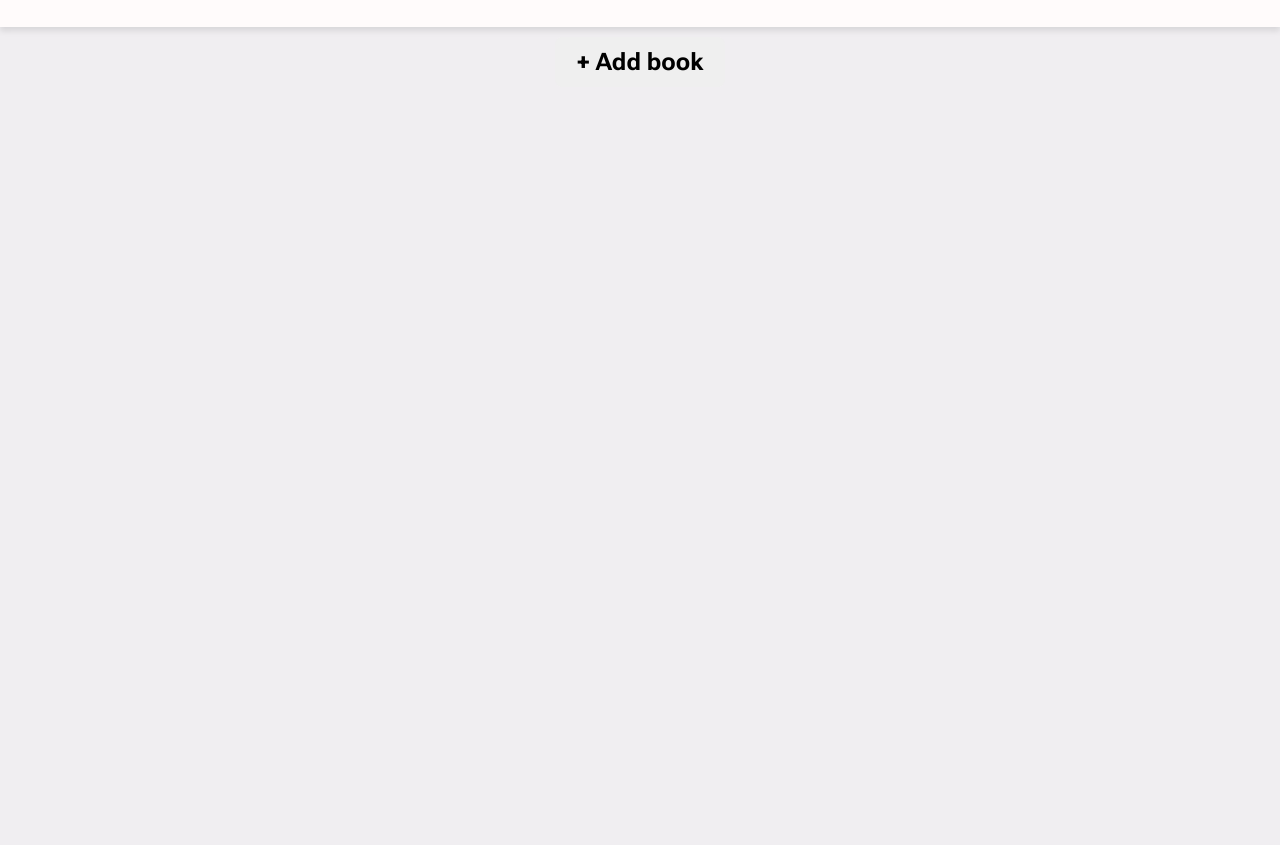
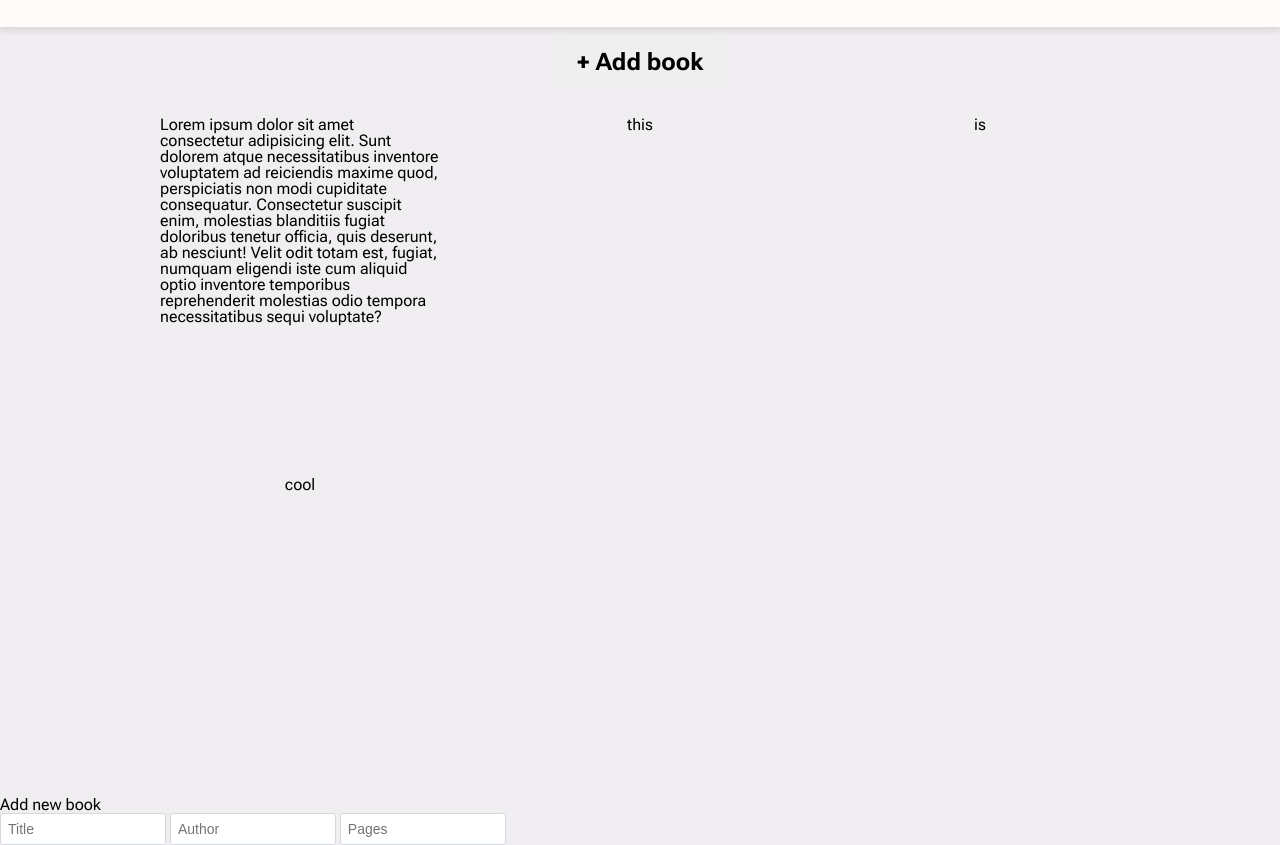
Before and after one commit to SK-2022/Library, a website: page public/index.html in a window 1280 px wide. Shown: the part 73-918 px from the top of the page. Before the commit the page ends 800 px from the top, so only its background shows below. Drawn offline with Linux system fonts and the light colour scheme.

Commit message:
Add basic form styling

```diff
--- a/public/index.html
+++ b/public/index.html
@@ -15,7 +15,7 @@
             <div class="logo-text">Tree of Knowledge</div>
         </div>
         <div class="login-button">
-            <!-- Use firebase for this to allow users to store their data on the backend-->
+            <!-- Use firebase later for this to allow users to store their data on the backend-->
             <form action="#" method="post">
                 <!-- input other login field items if necessary-->
                 <button class="login-button" type="submit">Log in</button>
@@ -25,9 +25,28 @@
     <div class="button-container">
         <button class="add-book-button" type="submit">+ Add book</button>
     </div>
-    <main class="book-card-container">
 
+    <!--Book container-->
+    <main class="book-card-parent-container">
+        <div class="book-card-container">
+            <div class="book-card">Lorem ipsum dolor sit amet consectetur adipisicing elit. Sunt dolorem atque necessitatibus inventore voluptatem ad reiciendis maxime quod, perspiciatis non modi cupiditate consequatur. Consectetur suscipit enim, molestias blanditiis fugiat doloribus tenetur officia, quis deserunt, ab nesciunt! Velit odit totam est, fugiat, numquam eligendi iste cum aliquid optio inventore temporibus reprehenderit molestias odio tempora necessitatibus sequi voluptate?</div>
+            <div class="book-card">this</div>
+            <div class="book-card">is</div>
+            <div class="book-card">cool</div>
+        </div>
     </main>
+    <!--Modal dialog containing a form-->
+    <div class="book-detail-pop-up">
+        <!--No action on this form for now. Add it later when you develop the backend-->
+        <form class="book-form">
+            <div>Add new book</div>
+            <input type="text" placeholder="Title">
+            <input type="text" placeholder="Author">
+            <input type="text" placeholder="Pages">
+        </form>
+    </div>
+
+
     <script type="module">
         // Import the functions you need from the SDKs you need
         import { initializeApp } from "https://www.gstatic.com/firebasejs/10.3.1/firebase-app.js";
--- a/style.css
+++ b/style.css
@@ -113,3 +113,34 @@ body {
 .add-book-button:hover{
 	background-color: #d1d5db;
 }
+
+.book-card-parent-container{
+	display: flex;
+	justify-content: center;
+}
+
+.book-card-container{
+	display: grid;
+	justify-items: center;
+	grid-template-columns: repeat(auto-fill, minmax(300px,1fr));
+	grid-gap: 20px;
+	max-width: 1000px;
+}
+
+.book-card{
+	display: flex;
+	flex-direction: column;
+	gap: 10px;
+	padding: 20px;
+	height: 300px;
+}
+
+.book-form input[type='text']{
+	background-color: #FFFFFF;
+    border: 1px solid #D6D9DC;
+    border-radius: 3px;
+    width: 150px;
+    padding: 7px;
+    font-size: 14px;
+	outline: none;
+}
```
